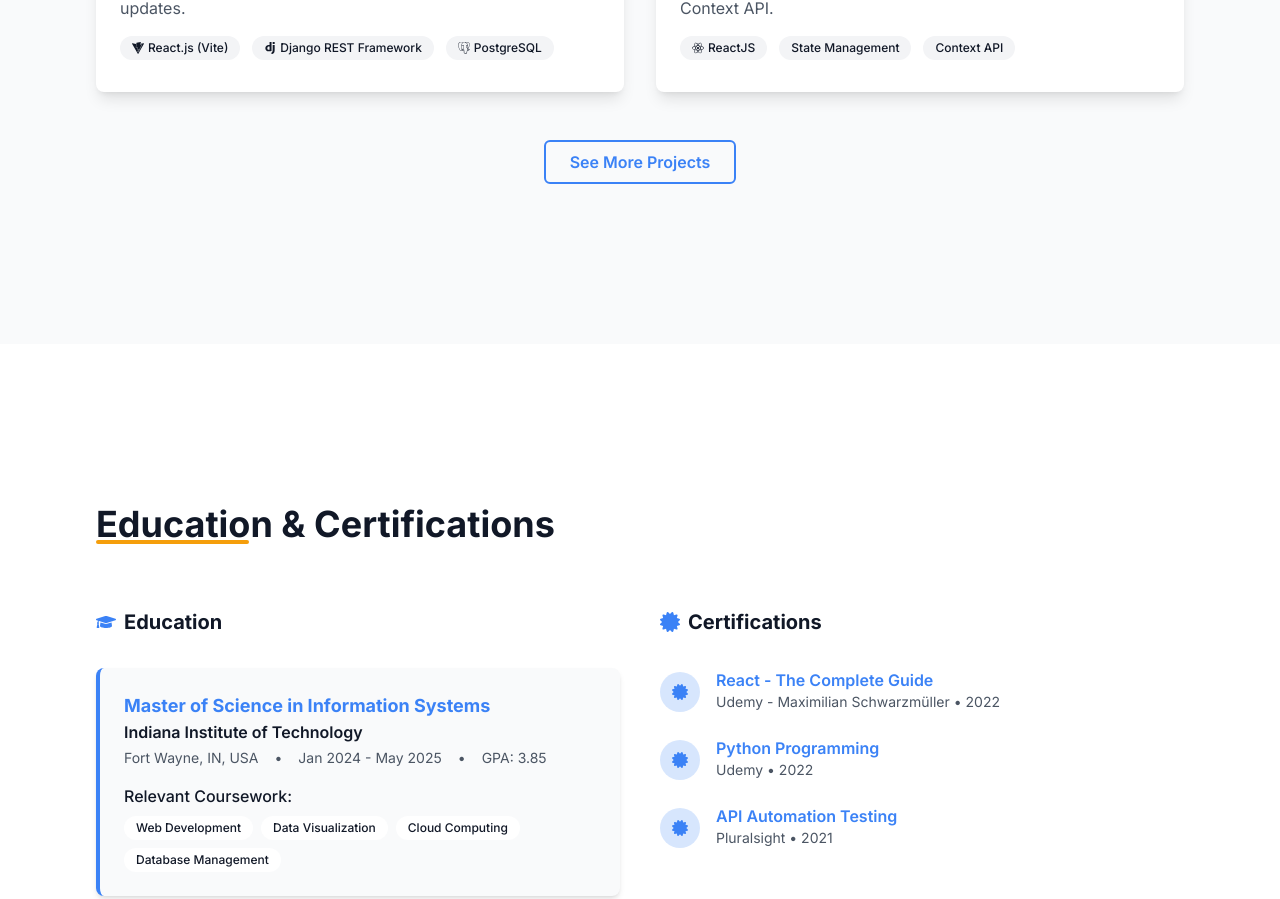
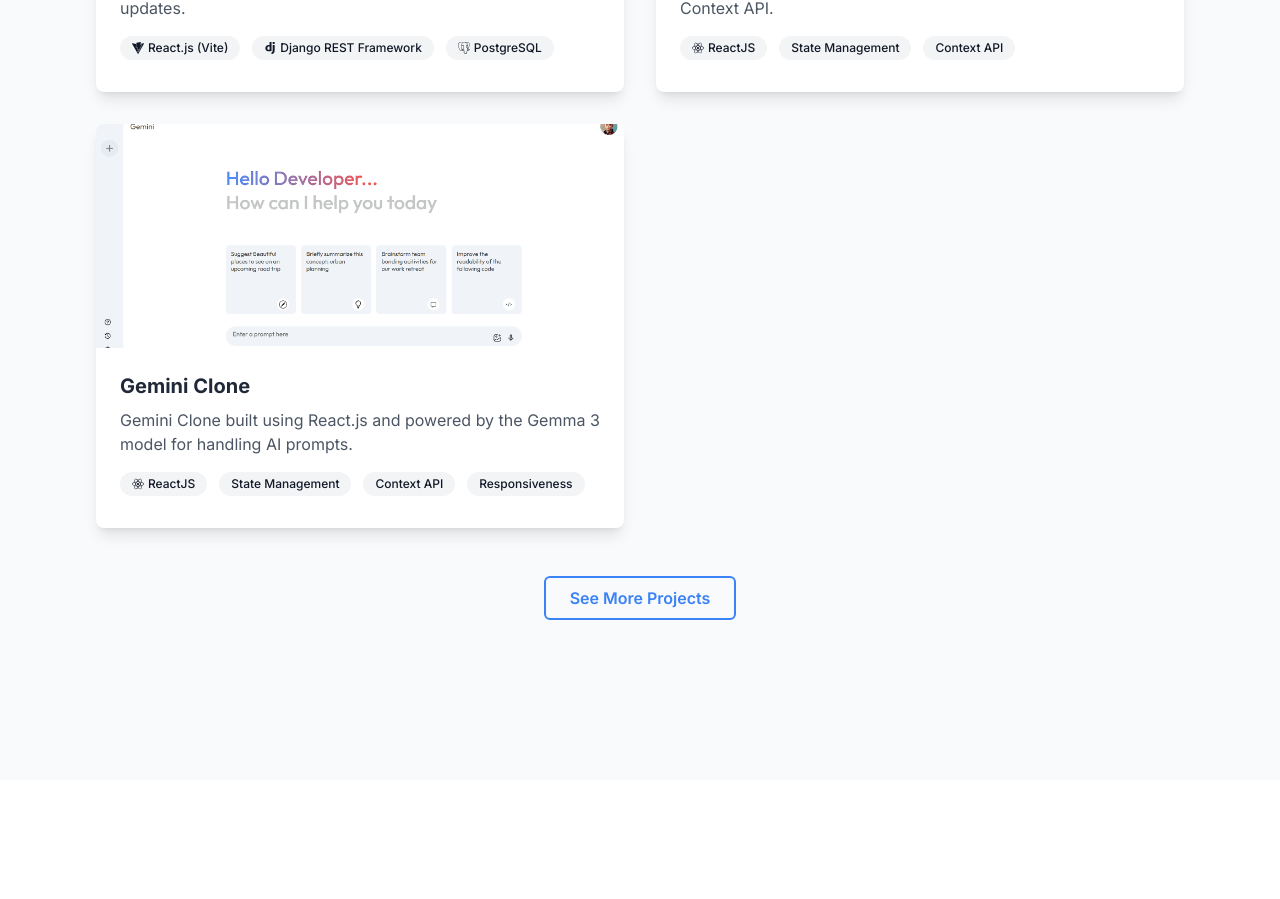
Before and after one commit to SaiKaushik121/portfolio, a React (Vite) app: page / in a window 1280 px wide. Shown: the part 5476-6375 px from the top of the page. Built offline with nearby package versions, Linux system fonts and the light colour scheme; the HTML template or start-up script is replaced by a standard one.

Commit message:
added gemini clone project

```diff
--- a/src/components/Projects.jsx
+++ b/src/components/Projects.jsx
@@ -2,6 +2,7 @@
 import { SiDjango, SiPostgresql, SiVite } from "react-icons/si";
 import  tictactoeimg  from "../assets/tictactoe.png";
 import queuemgmt from "../assets/queuemgmt.png";
+import geminiimg from "../assets/gemini.png"
 
 function Projects() {
   // this below state is for adding fiters for the projects see the project filter code below(commented one)
@@ -40,6 +41,23 @@
         //live: "#" // REPLACE: Add your live demo link if available
       },
     },
+     {
+      title: "Gemini Clone",
+      description:
+        "Gemini Clone built using React.js and powered by the Gemma 3 model for handling AI prompts.",
+      image: geminiimg, // Replace with project image
+      tags: ["web-app", "frontend"],
+      technologies: [
+        { name: "ReactJS", icon: <FaReact /> },
+        { name: "State Management", icon: null },
+        { name: "Context API", icon: null },
+        {name:"Responsiveness", icon:null}
+      ],
+      links: {
+        github: "https://github.com/SaiKaushik121/GeminiClone", // REPLACE: Add your GitHub repo link
+        live: "https://saikaushik121.github.io/GeminiClone/" // REPLACE: Add your live demo link if available
+      },
+    }
     // REPLACE: Add more projects as needed
   ];
 
```
Also changed, not shown: src/assets/gemini.png (added).
